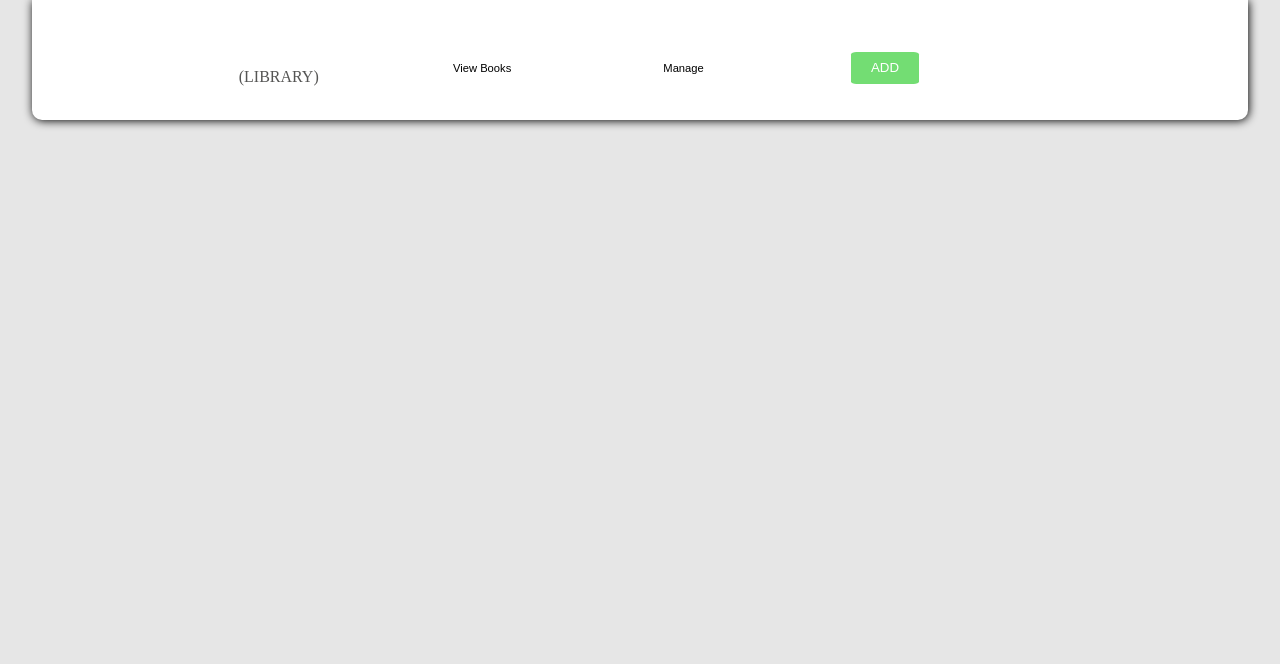
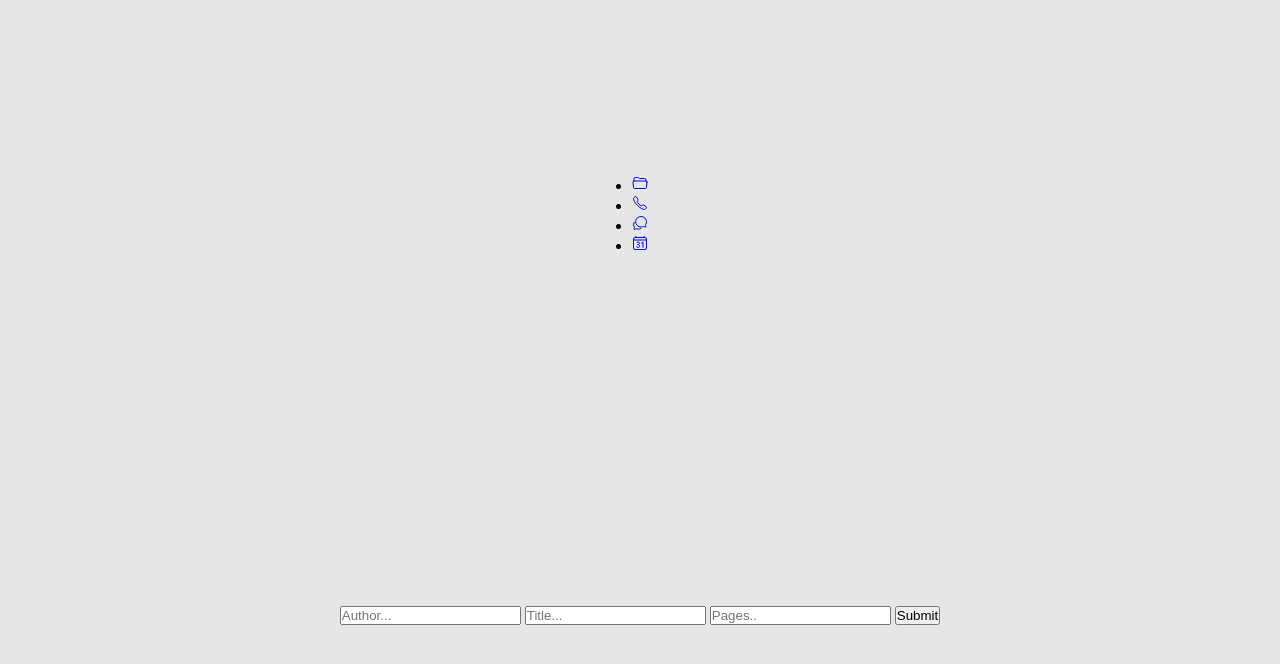
Before and after one commit to Solwandle-Mihlali/book_library-, a plain HTML site: page index.html in a window 1280 px wide. Drawn offline with nearby package versions, Linux system fonts and the light colour scheme.

Commit message:
new structure

```diff
--- a/index.html
+++ b/index.html
@@ -2,30 +2,32 @@
 <html lang="en">
 <head>
     <link rel="stylesheet" href="style.css">
+    <script type="module" src="https://unpkg.com/ionicons@5.5.2/dist/ionicons/ionicons.esm.js"></script>
+<script nomodule src="https://unpkg.com/ionicons@5.5.2/dist/ionicons/ionicons.js"></script>
     <meta charset="UTF-8">
     <meta http-equiv="X-UA-Compatible" content="IE=edge">
     <meta name="viewport" content="width=device-width, initial-scale=1.0">
     <title>Library</title>
 </head>
 <body>
-     <div class="navbar">
-        <div class="logo" id="logo"></div>
+    <nav class="sideNav" id="sideNav">
         <ul>
-            <li><a href="#">View Books</a></li>
-            <li><a href="#">Manage</a></li>
-            <li><button type="button" id="addBtn" onclick="showEverything()">ADD</button></li>
+            <li><a href="#"><ion-icon name="folder-open-outline"></ion-icon></a></li>
+            <li><a href="#"><ion-icon name="call-outline"></ion-icon></a></li>
+            <li><a href="#"><ion-icon name="chatbubbles-outline"></ion-icon></a></li>
+            <li><a href="#"><ion-icon name="calendar-number-outline"></ion-icon></a></li>
         </ul>
+    </nav>
 
-     </div>
-    <form class="root" id="root">
-         <input class="inputFields" id="author"  type="text" placeholder="author name..">
-         <input class="inputFields" id="title"  type="text" placeholder="Book Title..">
-         <input class="inputFields" id="pages" type="text" placeholder="Pages..">
-         <button type="button" id="submitBtn">Submit</button>
+    <form action="#" id="Container">
+      <input type="text" placeholder="Author..." class="input">
+      <input type="text" placeholder="Title..." class="input">
+      <input type="text" placeholder="Pages.." class="input">
+      <button type="button">Submit</button>
     </form>
 
 
-
-    <script src="populate.js"></script>
+    <script src="stylingScript.js"></script>
+    <script src="logicScript.js"></script>
 </body>
 </html>
```
